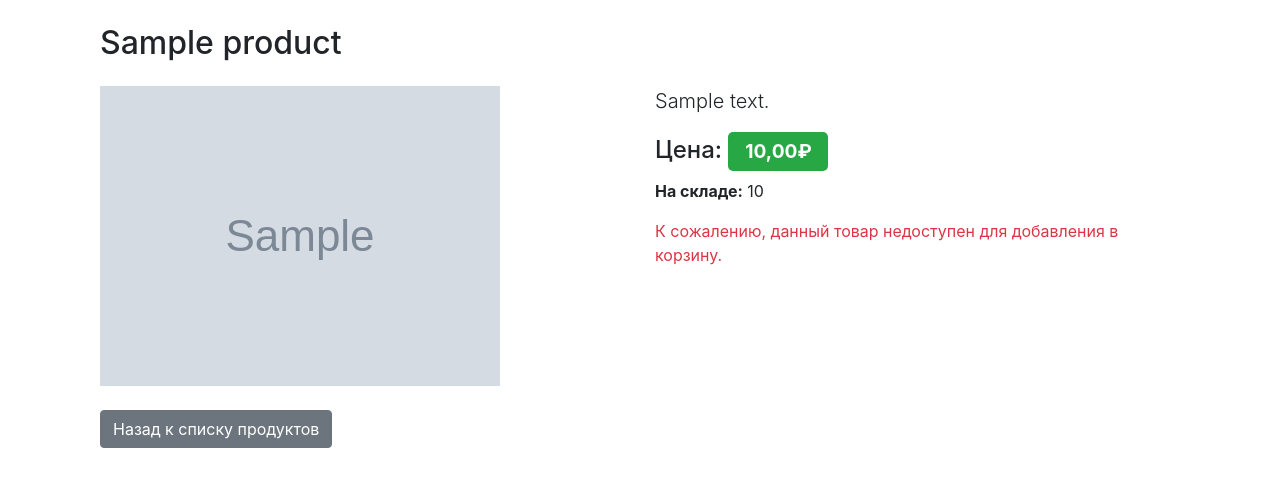
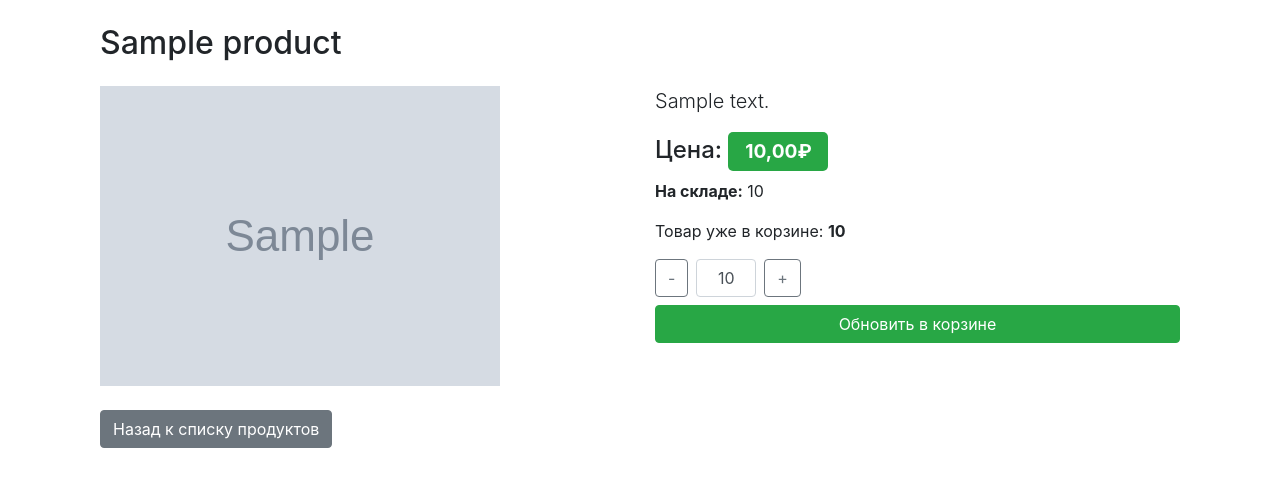
Before and after one commit to a-melchikov/payment_service, a Django app: a page that uses site_prototype/templates/products/product_detail.html in a window 1280 px wide. Shown: the part 62-549 px from the top of the page. Run offline with Django 5.2, Linux system fonts and the light colour scheme; a user stored in the database is signed in; tables that the repository leaves empty hold one stand-in row (values such as "Sample post"); grey boxes marked "Sample" are stand-in pictures; some libraries are stand-ins or nearby versions.

Commit message:
update product detail, can change quantity of goods

```diff
--- a/site_prototype/carts/views.py
+++ b/site_prototype/carts/views.py
@@ -80,7 +80,7 @@ class CheckoutView(TemplateView):
 
 class UpdateCartView(View):
     def post(self, request, item_id):
-        cart_item = get_object_or_404(Cart, id=item_id)
+        cart_item = get_object_or_404(Cart, id=item_id, user=request.user)
 
         try:
             new_quantity = int(request.POST.get("quantity", cart_item.quantity))
--- a/site_prototype/products/views.py
+++ b/site_prototype/products/views.py
@@ -43,14 +43,16 @@ class ProductDetailView(DetailView):
         product = self.get_object()
 
         if user.is_authenticated:
-            current_quantity = Cart.objects.filter(user=user, product=product).first()
-            current_quantity = current_quantity.quantity if current_quantity else 0
+            cart_item = Cart.objects.filter(user=user, product=product).first()
+            current_quantity = cart_item.quantity if cart_item else 0
+            context["cart_item"] = cart_item
         else:
             current_quantity = 0
 
-        max_quantity = product.stock - current_quantity
+        max_quantity = product.stock
         context["max_quantity"] = max_quantity
         context["can_add_to_cart"] = max_quantity > 0
+        context["current_quantity"] = current_quantity
 
         return context
 
--- a/site_prototype/templates/products/product_detail.html
+++ b/site_prototype/templates/products/product_detail.html
@@ -15,17 +15,31 @@
             <p><strong>На складе:</strong> {{ product.stock }}</p>
 
             {% if user.is_authenticated %}
-                {% if can_add_to_cart %}
-                <form method="post" action="{% url 'add-to-cart' product.id %}">
-                    {% csrf_token %}
-                    <div class="form-group">
-                        <label for="quantity">Количество:</label>
-                        <input type="number" id="quantity" name="quantity" class="form-control" value="1" min="1" max="{{ max_quantity }}" required>
-                    </div>
-                    <button type="submit" class="btn btn-success btn-block">Добавить в корзину</button>
-                </form>
+                {% if current_quantity > 0 %}
+                    <p>Товар уже в корзине: <strong>{{ current_quantity }}</strong></p>
+                    <form method="post" action="{% url 'update-cart' cart_item.id %}" class="update-cart-form">
+                        {% csrf_token %}
+                        <div class="d-flex align-items-center">
+                            <button type="button" class="btn btn-outline-secondary quantity-minus" {% if max_quantity <= 0 %}disabled{% endif %}>-</button>
+                            <input type="number" id="quantity" name="quantity" class="form-control mx-2 text-center quantity-input" value="{{ current_quantity }}" min="1" max="{{ max_quantity }}" style="width: 60px;" required>
+                            <button type="button" class="btn btn-outline-secondary quantity-plus" {% if max_quantity <= 0 %}disabled{% endif %}>+</button>
+                        </div>
+                        <button type="submit" class="btn btn-success btn-block mt-2">Обновить в корзине</button>
+                    </form>
                 {% else %}
-                <p class="text-danger">К сожалению, данный товар недоступен для добавления в корзину.</p>
+                    {% if can_add_to_cart %}
+                        <form method="post" action="{% url 'add-to-cart' product.id %}" class="update-cart-form">
+                            {% csrf_token %}
+                            <div class="d-flex align-items-center">
+                                <button type="button" class="btn btn-outline-secondary quantity-minus" {% if max_quantity <= 0 %}disabled{% endif %}>-</button>
+                                <input type="number" id="quantity" name="quantity" class="form-control mx-2 text-center quantity-input" value="{{ current_quantity }}" min="1" max="{{ max_quantity }}" style="width: 60px;" required>
+                                <button type="button" class="btn btn-outline-secondary quantity-plus" {% if max_quantity <= 0 %}disabled{% endif %}>+</button>
+                            </div>
+                            <button type="submit" class="btn btn-success btn-block mt-2">Добавить в корзину</button>
+                        </form>
+                    {% else %}
+                        <p class="text-danger">К сожалению, данный товар недоступен для добавления в корзину.</p>
+                    {% endif %}
                 {% endif %}
             {% else %}
                 <p class="text-danger">Пожалуйста, <a href="{% url 'login' %}">войдите в аккаунт</a>, чтобы добавить товары в корзину.</p>
@@ -34,4 +48,52 @@
     </div>
     <a href="{% url 'product-list' %}" class="btn btn-secondary mt-4">Назад к списку продуктов</a>
 </div>
+
+<style>
+    input[type="number"]::-webkit-outer-spin-button,
+    input[type="number"]::-webkit-inner-spin-button {
+        -webkit-appearance: none;
+        margin: 0;
+    }
+
+    input[type="number"] {
+        -moz-appearance: textfield;
+    }
+</style>
+
+<script>
+    document.querySelectorAll('.quantity-minus').forEach(function(button) {
+        button.addEventListener('click', function() {
+            var input = this.nextElementSibling;
+            var currentValue = parseInt(input.value);
+            if (currentValue > 1) {
+                input.value = currentValue - 1;
+            }
+        });
+    });
+
+    document.querySelectorAll('.quantity-plus').forEach(function(button) {
+        button.addEventListener('click', function() {
+            var input = this.previousElementSibling;
+            var currentValue = parseInt(input.value);
+            var maxValue = parseInt(input.max);
+            if (currentValue < maxValue) {
+                input.value = currentValue + 1;
+            }
+        });
+    });
+
+    document.querySelectorAll('.quantity-input').forEach(function(input) {
+        input.addEventListener('change', function() {
+            if (parseInt(this.value) < 1) {
+                this.value = 1;
+            }
+            var maxValue = parseInt(this.max);
+            if (parseInt(this.value) > maxValue) {
+                this.value = maxValue;
+            }
+        });
+    });
+</script>
+
 {% endblock %}
```
